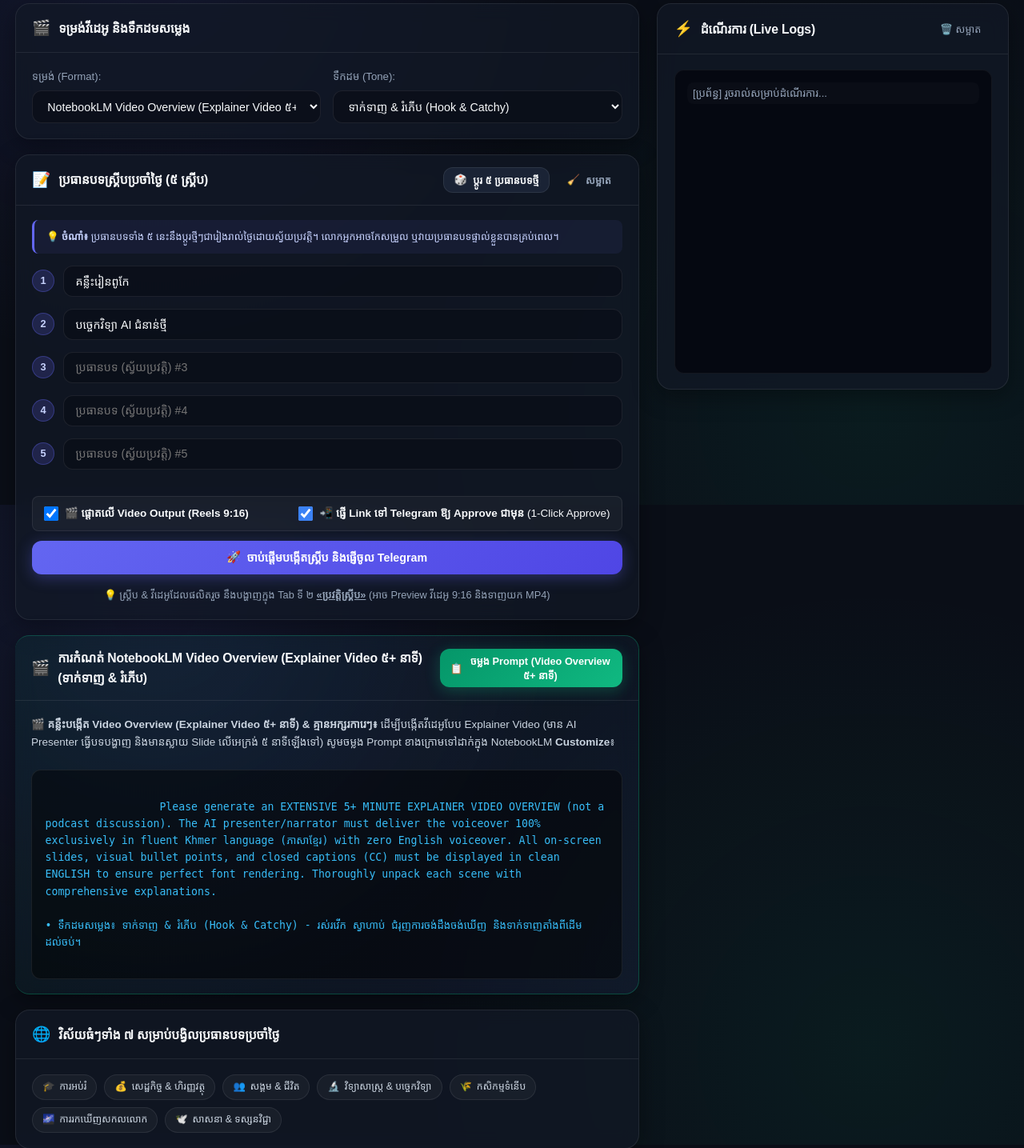
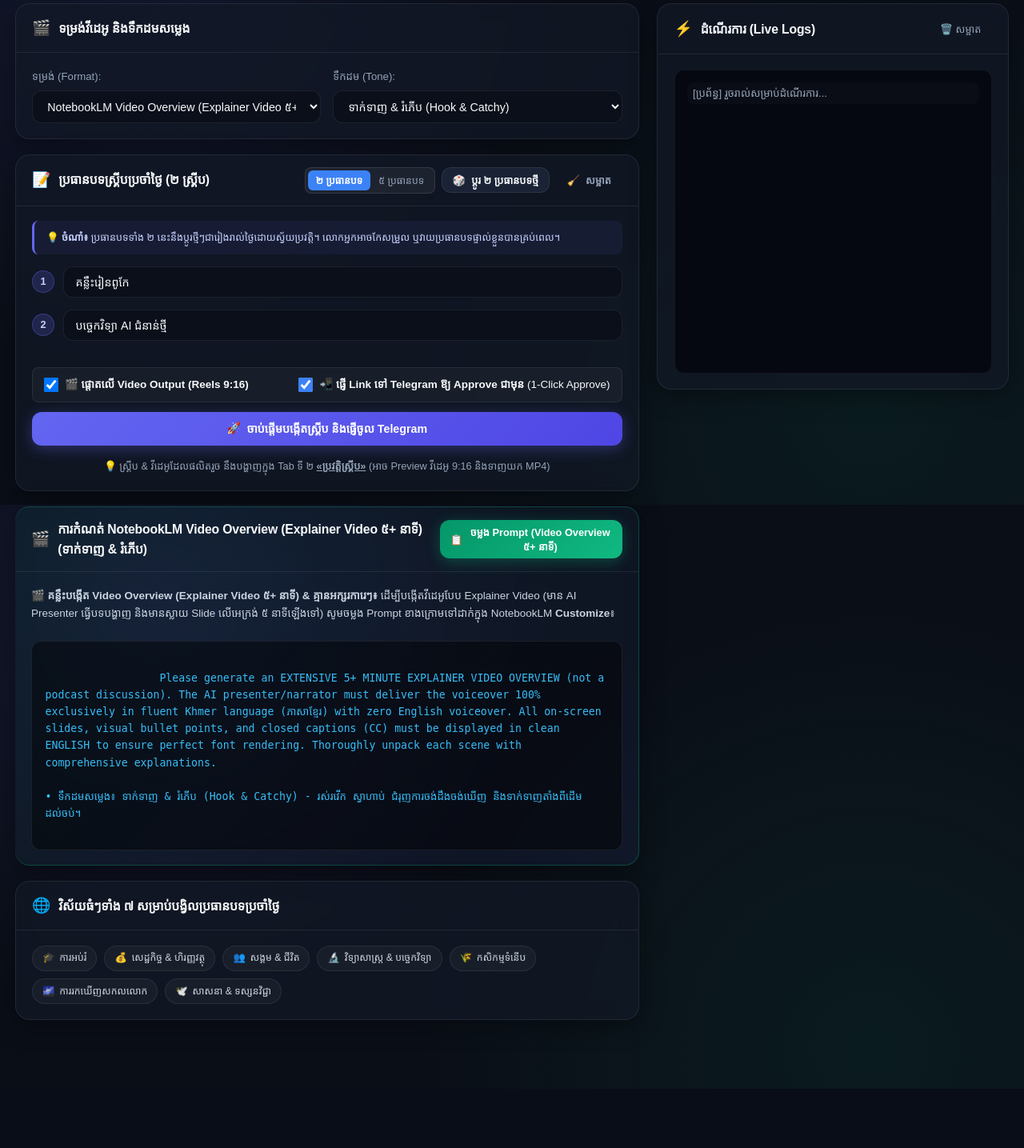
Before and after one commit to boreykem/ASP, a Flask app: page / in a window 1280 px wide. Shown: the part 169-1604 px from the top of the page at 80% size. After the commit the page ends 1530 px from the top, so only its background shows below. Run offline with Flask 3, Linux system fonts and the light colour scheme; some web fonts are replaced.

Commit message:
Update topic generation to default to 2 topics with count switcher

```diff
--- a/app.py
+++ b/app.py
@@ -236,9 +236,10 @@ def update_config():
 def api_get_daily_topics():
     cfg = load_config()
     lang = request.args.get("lang") or cfg.get("language", "km")
+    count = int(request.args.get("count", 2))
     key = cfg.get("gemini_key")
-    ok, topics, source = topics_engine.get_daily_diverse_topics(key, lang=lang)
-    return jsonify({"success": ok, "topics": topics, "source": source})
+    ok, topics, source = topics_engine.get_daily_diverse_topics(key, lang=lang, count=count)
+    return jsonify({"success": ok, "topics": topics, "source": source, "count": len(topics)})
 
 @app.route("/api/categories", methods=["GET"])
 def api_get_categories():
@@ -257,11 +258,12 @@ def api_generate_batch():
     lang = data.get("lang") or cfg.get("language", "km")
     topics = data.get("topics", [])
 
-    # ប្រសិនបើអ្នកប្រើប្រាស់មិនបានវាយប្រធានបទ ត្រូវទាញយក ៥ ប្រធានបទស្វ័យប្រវត្តពី ៧ វិស័យ
+    # ប្រសិនបើអ្នកប្រើប្រាស់មិនបានវាយប្រធានបទ ត្រូវទាញយក ២ ប្រធានបទស្វ័យប្រវត្តពី ៧ វិស័យ (Default: 2 topics)
     clean_topics = [t.strip() for t in topics if t and t.strip()]
     if not clean_topics:
-        _, auto_topics, _ = topics_engine.get_daily_diverse_topics(key, lang=lang)
-        clean_topics = auto_topics[:5]
+        req_count = int(data.get("count", 2))
+        _, auto_topics, _ = topics_engine.get_daily_diverse_topics(key, lang=lang, count=req_count)
+        clean_topics = auto_topics[:req_count]
 
     # Save active credentials
     cfg["gemini_key"] = key
--- a/static/js/app.js
+++ b/static/js/app.js
@@ -70,10 +70,10 @@ const translations = {
     catUniverse: "ការរកឃើញសកលលោក",
     catReligion: "សាសនា & ទស្សនវិជ្ជា",
 
-    topicsTitle: "ប្រធានបទស្គ្រីបប្រចាំថ្ងៃ (៥ ស្គ្រីប)",
-    btnRefreshTopics: "ប្តូរ ៥ ប្រធានបទថ្មី",
+    topicsTitle: "ប្រធានបទស្គ្រីបប្រចាំថ្ងៃ (២ ស្គ្រីប)",
+    btnRefreshTopics: "ប្តូរ ២ ប្រធានបទថ្មី",
     btnClearTopics: "សម្អាត",
-    topicsSubtext: "💡 <strong>ចំណាំ៖</strong> ប្រធានបទទាំង ៥ នេះនឹងប្តូរថ្មីៗជារៀងរាល់ថ្ងៃដោយស្វ័យប្រវត្តិ។ លោកអ្នកអាចកែសម្រួល ឬវាយប្រធានបទផ្ទាល់ខ្លួនបានគ្រប់ពេល។",
+    topicsSubtext: "💡 <strong>ចំណាំ៖</strong> ប្រធានបទទាំង ២ នេះនឹងប្តូរថ្មីៗជារៀងរាល់ថ្ងៃដោយស្វ័យប្រវត្តិ។ លោកអ្នកអាចកែសម្រួល ឬវាយប្រធានបទផ្ទាល់ខ្លួនបានគ្រប់ពេល។",
     topicPlaceholder: "ប្រធានបទ (ស្វ័យប្រវត្តិ)",
 
     btnRun: "ចាប់ផ្តើមបង្កើតស្គ្រីប និងផ្ញើចូល Telegram",
@@ -178,10 +178,10 @@ const translations = {
     catUniverse: "Universe Discoveries",
     catReligion: "Religion & Philosophy",
 
-    topicsTitle: "Daily Script Topics (5 Scripts)",
-    btnRefreshTopics: "Roll 5 New Topics",
+    topicsTitle: "Daily Script Topics (2 Scripts)",
+    btnRefreshTopics: "Roll 2 New Topics",
     btnClearTopics: "Clear",
-    topicsSubtext: "💡 <strong>Note:</strong> These 5 topics rotate daily automatically. You can edit or type custom topics anytime.",
+    topicsSubtext: "💡 <strong>Note:</strong> These 2 topics rotate daily automatically. You can edit or type custom topics anytime.",
     topicPlaceholder: "Topic (Auto-generated)",
 
     btnRun: "Start Generating & Broadcast to Telegram",
@@ -804,27 +804,90 @@ async function loadInitialConfig() {
 }
 
 // ==========================================
-// Refresh 5 Daily Rotating Topics
-// ==========================================
+// Daily Rotating Topics (Default: 2 Topics)
+// ==========================================
+let currentTopicCount = 2;
+
+function setTopicCount(count) {
+  currentTopicCount = parseInt(count) || 2;
+  const btn2 = document.getElementById("btn-count-2");
+  const btn5 = document.getElementById("btn-count-5");
+
+  if (btn2 && btn5) {
+    if (currentTopicCount === 2) {
+      btn2.classList.add("active");
+      btn2.style.background = "var(--accent, #3b82f6)";
+      btn2.style.color = "#fff";
+      btn2.style.fontWeight = "600";
+
+      btn5.classList.remove("active");
+      btn5.style.background = "transparent";
+      btn5.style.color = "#94a3b8";
+      btn5.style.fontWeight = "500";
+    } else {
+      btn5.classList.add("active");
+      btn5.style.background = "var(--accent, #3b82f6)";
+      btn5.style.color = "#fff";
+      btn5.style.fontWeight = "600";
+
+      btn2.classList.remove("active");
+      btn2.style.background = "transparent";
+      btn2.style.color = "#94a3b8";
+      btn2.style.fontWeight = "500";
+    }
+  }
+
+  for (let i = 1; i <= 5; i++) {
+    const item = document.getElementById(`topic-item-${i}`);
+    if (item) {
+      if (i <= currentTopicCount) {
+        item.classList.remove("hidden");
+      } else {
+        item.classList.add("hidden");
+        const inp = document.getElementById(`topic-${i}`);
+        if (inp) inp.value = "";
+      }
+    }
+  }
+
+  setTxt("topics-title", currentLang === "km" ? `ប្រធានបទស្គ្រីបប្រចាំថ្ងៃ (${currentTopicCount} ស្គ្រីប)` : `Daily Script Topics (${currentTopicCount} Scripts)`);
+  setTxt("btn-refresh-topics-text", currentLang === "km" ? `ប្តូរ ${currentTopicCount} ប្រធានបទថ្មី` : `Roll ${currentTopicCount} New Topics`);
+  const topicsSubtext = document.getElementById("topics-subtext");
+  if (topicsSubtext) {
+    topicsSubtext.innerHTML = currentLang === "km"
+      ? `💡 <strong>ចំណាំ៖</strong> ប្រធានបទទាំង ${currentTopicCount} នេះនឹងប្តូរថ្មីៗជារៀងរាល់ថ្ងៃដោយស្វ័យប្រវត្តិ។ លោកអ្នកអាចកែសម្រួល ឬវាយប្រធានបទផ្ទាល់ខ្លួនបានគ្រប់ពេល។`
+      : `💡 <strong>Note:</strong> These ${currentTopicCount} topics rotate daily automatically. You can edit or type custom topics anytime.`;
+  }
+
+  refreshDailyTopics();
+}
+window.setTopicCount = setTopicCount;
+
 async function refreshDailyTopics() {
   const btn = document.getElementById("btn-refresh-topics");
-  btn.disabled = true;
+  if (btn) btn.disabled = true;
 
   try {
-    const res = await fetch(`/api/daily-topics?lang=${currentLang}`);
+    const res = await fetch(`/api/daily-topics?lang=${currentLang}&count=${currentTopicCount}`);
     const data = await res.json();
     if (data.success && data.topics) {
-      data.topics.forEach((t, i) => {
-        const el = document.getElementById(`topic-${i+1}`);
-        if (el) el.value = t;
-      });
-      appendLog(`[Topics] 🎲 ${currentLang === 'km' ? 'បានបង្វិល ៥ ប្រធានបទថ្មីៗពី ៧ វិស័យ' : 'Rotated 5 fresh daily topics from the 7 categories'}: (${data.source || 'Auto'})`, "info");
-      showToast(currentLang === 'km' ? "បានបង្វិល ៥ ប្រធានបទថ្មីៗ!" : "Loaded 5 fresh topics!", "success");
+      for (let i = 1; i <= 5; i++) {
+        const el = document.getElementById(`topic-${i}`);
+        if (el) {
+          if (i <= currentTopicCount && data.topics[i-1]) {
+            el.value = data.topics[i-1];
+          } else if (i > currentTopicCount) {
+            el.value = "";
+          }
+        }
+      }
+      appendLog(`[Topics] 🎲 ${currentLang === 'km' ? `បានបង្វិល ${data.topics.length} ប្រធានបទថ្មីៗពី ៧ វិស័យ` : `Rotated ${data.topics.length} fresh daily topics from the 7 categories`}: (${data.source || 'Auto'})`, "info");
+      showToast(currentLang === 'km' ? `បានបង្វិល ${data.topics.length} ប្រធានបទថ្មីៗ!` : `Loaded ${data.topics.length} fresh topics!`, "success");
     }
   } catch (err) {
     console.error("Error fetching daily topics:", err);
   } finally {
-    btn.disabled = false;
+    if (btn) btn.disabled = false;
   }
 }
 
@@ -885,8 +948,9 @@ async function saveSettings() {
 
 function getTopicValues() {
   const topics = [];
-  for (let i = 1; i <= 5; i++) {
-    const val = document.getElementById(`topic-${i}`).value.trim();
+  for (let i = 1; i <= currentTopicCount; i++) {
+    const el = document.getElementById(`topic-${i}`);
+    const val = el ? el.value.trim() : "";
     if (val) topics.push(val);
   }
   return topics;
@@ -915,7 +979,7 @@ async function runBatchGeneration() {
 
   if (progContainer) progContainer.classList.remove("hidden");
   if (progFill) progFill.style.width = "15%";
-  if (progStatus) progStatus.textContent = currentLang === "km" ? "កំពុងទាក់ទង Gemini AI បង្កើតស្គ្រីបទាំង ៥..." : "Calling Gemini AI for 5 scripts...";
+  if (progStatus) progStatus.textContent = currentLang === "km" ? `កំពុងទាក់ទង Gemini AI បង្កើតស្គ្រីបទាំង ${currentTopicCount}...` : `Calling Gemini AI for ${currentTopicCount} scripts...`;
   if (progPercent) progPercent.textContent = "15%";
 
   appendLog(`[${new Date().toLocaleTimeString()}] ${currentLang === 'km' ? 'ចាប់ផ្តើមដំណើរការបង្កើតស្គ្រីប...' : 'Starting script automation...'}`, "system");
@@ -925,7 +989,7 @@ async function runBatchGeneration() {
   const autoApproval = document.getElementById("gen-auto-approval")?.checked ?? true;
 
   try {
-    // Step 1: Generate 5 AI scripts in parallel (~1.5 - 2.5s)
+    // Step 1: Generate AI scripts in parallel (~1.5s)
     const res = await fetch("/api/generate-batch", {
       method: "POST",
       headers: { "Content-Type": "application/json" },
@@ -936,6 +1000,7 @@ async function runBatchGeneration() {
         format: format,
         tone: tone,
         topics: topics,
+        count: currentTopicCount,
         lang: currentLang,
         auto_video: false, // Orchestrated step-by-step to prevent Vercel 10s timeouts
         auto_approval: autoApproval
@@ -974,7 +1039,7 @@ async function runBatchGeneration() {
 
     if (progFill) progFill.style.width = autoVideo ? "35%" : "100%";
     if (progPercent) progPercent.textContent = autoVideo ? "35%" : "100%";
-    if (progStatus) progStatus.textContent = currentLang === "km" ? "បង្កើតស្គ្រីបទាំង ៥ រួចរាល់!" : "5 scripts generated!";
+    if (progStatus) progStatus.textContent = currentLang === "km" ? `បង្កើតស្គ្រីបទាំង ${total} រួចរាល់!` : `${total} scripts generated!`;
 
     // Step 2: If autoVideo is checked, render videos step-by-step (2-3s each, never hangs)
     if (autoVideo) {
@@ -1028,7 +1093,7 @@ async function runBatchGeneration() {
       appendLog(`[${new Date().toLocaleTimeString()}] 🎉 ${currentLang === 'km' ? 'បញ្ចប់ការងារទាំងស្រុង! សូមចូលពិនិត្យ Telegram Bot ដើម្បីចុច Approve វីដេអូមុននឹងផ្សាយឡើង Facebook Pages ទាំង ២៣។' : 'Batch finished! Check Telegram to approve videos before posting to Facebook.'}`, "success");
       showToast(currentLang === 'km' ? `បានបញ្ចប់! ផលិតវីដេអូបាន ${videosDone}/${successfulScripts.length}` : `Finished! Created ${videosDone} videos`, "success");
     } else {
-      showToast(currentLang === 'km' ? "បង្កើតស្គ្រីបទាំង ៥ ជោគជ័យ!" : "5 scripts generated successfully!", "success");
+      showToast(currentLang === 'km' ? `បង្កើតស្គ្រីបទាំង ${total} ជោគជ័យ!` : `${total} scripts generated successfully!`, "success");
     }
 
     // Refresh history so generated scripts and videos appear immediately
--- a/templates/index.html
+++ b/templates/index.html
@@ -111,11 +111,16 @@
             <div class="card-header">
               <div class="card-title-group">
                 <span class="card-icon">📝</span>
-                <h2 id="topics-title" class="card-title">ប្រធានបទស្គ្រីបប្រចាំថ្ងៃ (៥ ស្គ្រីប)</h2>
+                <h2 id="topics-title" class="card-title">ប្រធានបទស្គ្រីបប្រចាំថ្ងៃ (២ ស្គ្រីប)</h2>
               </div>
-              <div class="topic-header-actions">
-                <button id="btn-refresh-topics" class="btn btn-secondary btn-sm" title="Auto-Rotate 5 Fresh Topics">
-                  🎲 <span id="btn-refresh-topics-text">ប្តូរ ៥ ប្រធានបទថ្មី</span>
+              <div class="topic-header-actions" style="display: flex; gap: 8px; align-items: center; flex-wrap: wrap;">
+                <!-- Count switcher: 2 Topics (Default) / 5 Topics -->
+                <div class="topic-count-toggle" style="display: inline-flex; background: rgba(255,255,255,0.06); padding: 3px; border-radius: 8px; border: 1px solid rgba(255,255,255,0.1);">
+                  <button type="button" class="btn-count-opt active" id="btn-count-2" onclick="setTopicCount(2)" style="padding: 4px 10px; font-size: 0.82rem; border: none; border-radius: 6px; cursor: pointer; background: var(--accent, #3b82f6); color: #fff; font-weight: 600;">២ ប្រធានបទ</button>
+                  <button type="button" class="btn-count-opt" id="btn-count-5" onclick="setTopicCount(5)" style="padding: 4px 10px; font-size: 0.82rem; border: none; border-radius: 6px; cursor: pointer; background: transparent; color: #94a3b8; font-weight: 500;">៥ ប្រធានបទ</button>
+                </div>
+                <button id="btn-refresh-topics" class="btn btn-secondary btn-sm" title="Auto-Rotate Fresh Topics">
+                  🎲 <span id="btn-refresh-topics-text">ប្តូរ ២ ប្រធានបទថ្មី</span>
                 </button>
                 <button id="btn-clear-topics" class="btn btn-ghost btn-sm" title="Clear All to Type Custom">
                   🧹 <span id="btn-clear-topics-text">សម្អាត</span>
@@ -125,26 +130,26 @@
 
             <div class="card-body form-grid">
               <div class="info-note" id="topics-subtext">
-                💡 <strong>ចំណាំ៖</strong> ប្រធានបទទាំង ៥ នេះនឹងប្តូរថ្មីៗជារៀងរាល់ថ្ងៃដោយស្វ័យប្រវត្តិ។ លោកអ្នកអាចកែសម្រួល ឬវាយប្រធានបទផ្ទាល់ខ្លួនបានគ្រប់ពេល។
+                💡 <strong>ចំណាំ៖</strong> ប្រធានបទទាំង ២ នេះនឹងប្តូរថ្មីៗជារៀងរាល់ថ្ងៃដោយស្វ័យប្រវត្តិ។ លោកអ្នកអាចកែសម្រួល ឬវាយប្រធានបទផ្ទាល់ខ្លួនបានគ្រប់ពេល។
               </div>
 
-              <div class="topic-item">
+              <div class="topic-item" id="topic-item-1">
                 <span class="topic-badge">1</span>
                 <input type="text" id="topic-1" class="form-control topic-input" placeholder="ប្រធានបទទី ១ (ស្វ័យប្រវត្តិ)">
               </div>
-              <div class="topic-item">
+              <div class="topic-item" id="topic-item-2">
                 <span class="topic-badge">2</span>
                 <input type="text" id="topic-2" class="form-control topic-input" placeholder="ប្រធានបទទី ២ (ស្វ័យប្រវត្តិ)">
               </div>
-              <div class="topic-item">
+              <div class="topic-item hidden" id="topic-item-3">
                 <span class="topic-badge">3</span>
                 <input type="text" id="topic-3" class="form-control topic-input" placeholder="ប្រធានបទទី ៣ (ស្វ័យប្រវត្តិ)">
               </div>
-              <div class="topic-item">
+              <div class="topic-item hidden" id="topic-item-4">
                 <span class="topic-badge">4</span>
                 <input type="text" id="topic-4" class="form-control topic-input" placeholder="ប្រធានបទទី ៤ (ស្វ័យប្រវត្តិ)">
               </div>
-              <div class="topic-item">
+              <div class="topic-item hidden" id="topic-item-5">
                 <span class="topic-badge">5</span>
                 <input type="text" id="topic-5" class="form-control topic-input" placeholder="ប្រធានបទទី ៥ (ស្វ័យប្រវត្តិ)">
               </div>
@@ -642,6 +647,6 @@
   <div id="toast" class="toast"></div>
 
   <!-- JavaScript -->
-  <script src="/static/js/app.js?v=20261024_18"></script>
+  <script src="/static/js/app.js?v=20261024_19"></script>
 </body>
 </html>
```
Also changed, not shown: topics_engine.py (+14 -14 lines).
